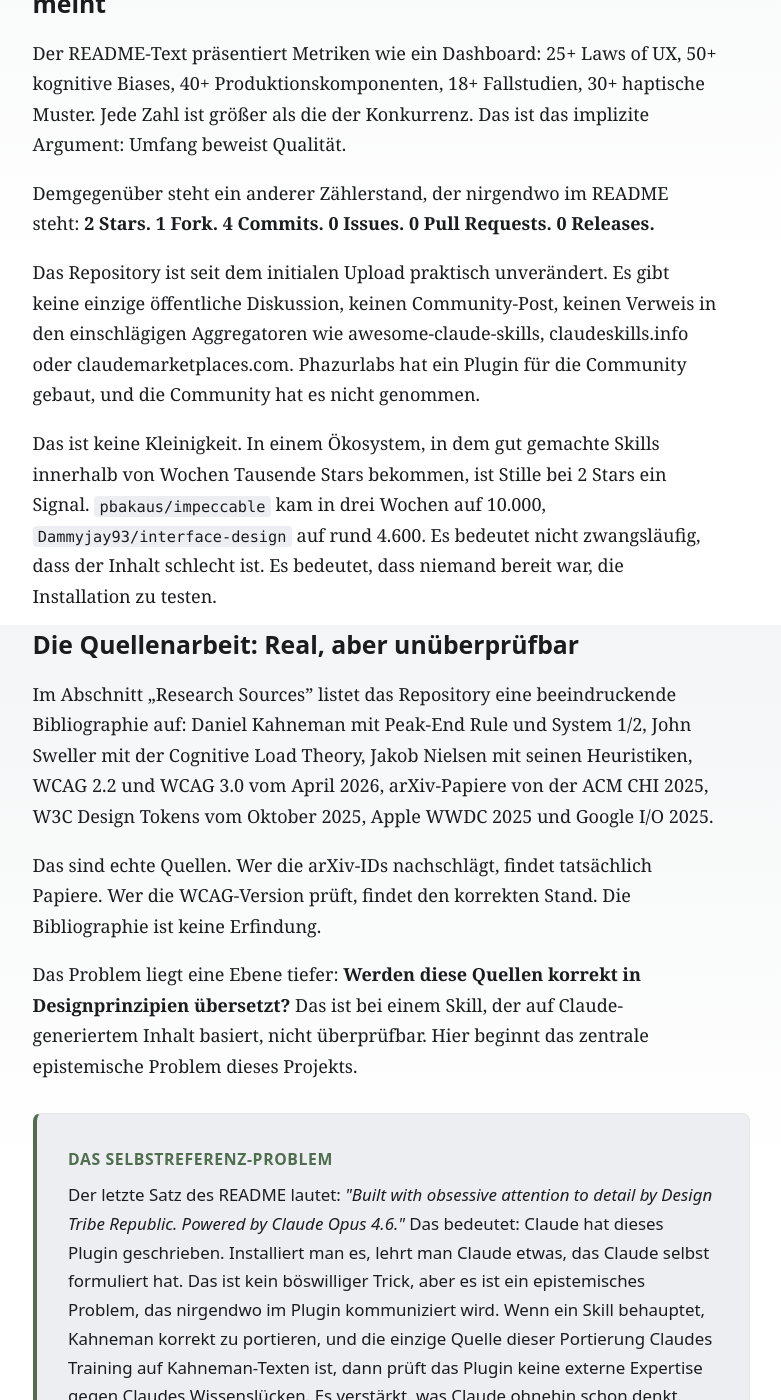
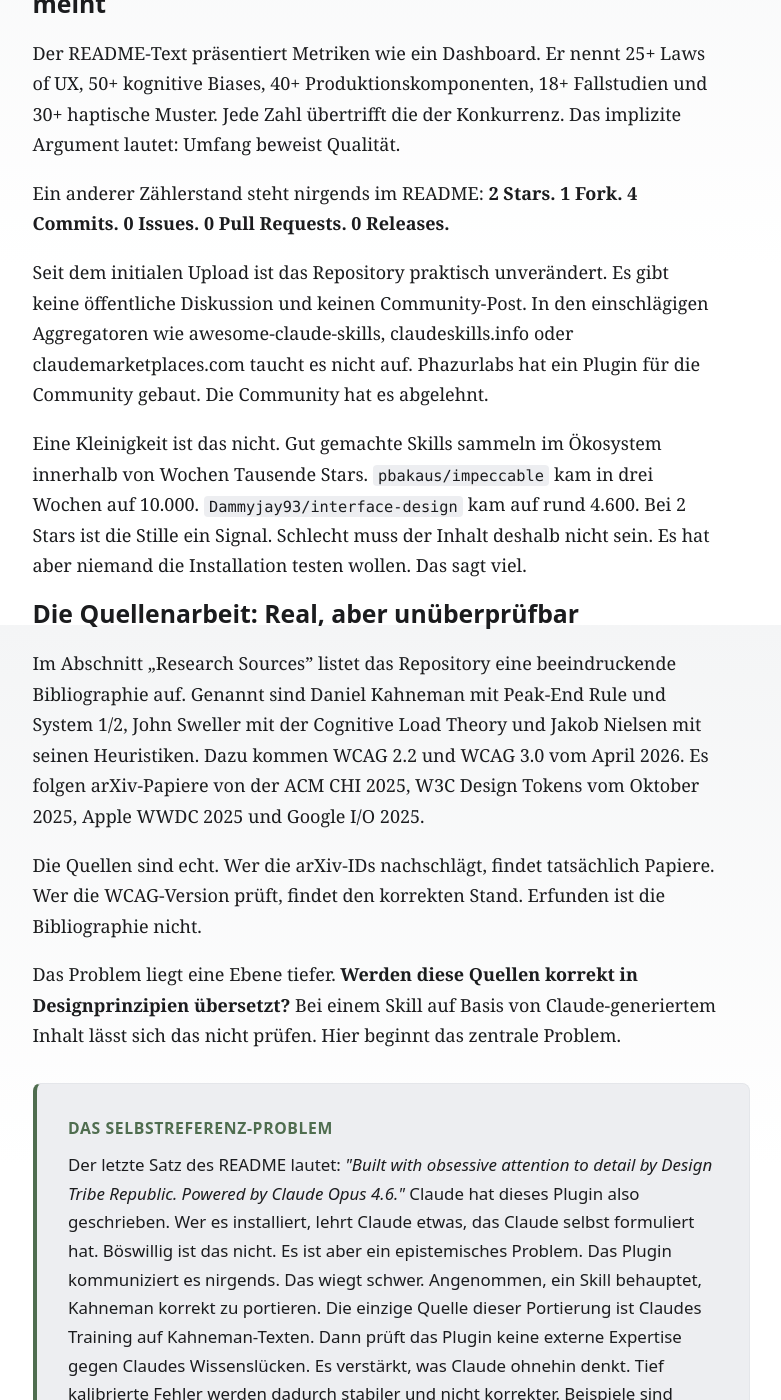
Before and after one commit to Kuchengnom/uxd-skill-audit, a Jekyll site: the page built from _posts/2026-06-15-ux-ui-mastery.md, in a window 1280 px wide and 1400 px high, scrolled down 2075 px. Shown: the whole window, without its empty margins (249-1030 px from the left). Built offline with Jekyll 4.4.1, drawn with Linux system fonts in a browser that asks for light colours; some of the changed text lies outside the part shown.

Commit message:
Restyle ux-ui-mastery in Sebastians Schreibstil (Register: Öffentlich)
Co-Authored-By: Claude Sonnet 5.5 <noreply@anthropic.com>
Claude-Session: https://claude.ai/code/session_01FoZpr2siHdHPcuJrMJHmD7

```diff
--- a/_posts/2026-06-15-ux-ui-mastery.md
+++ b/_posts/2026-06-15-ux-ui-mastery.md
@@ -29,74 +29,74 @@ tags:
   - phazurlabs
 ---
 
-Manche Repositories lassen sich durch ihren README-Einstieg sofort einordnen. `phazurlabs/ux-ui-mastery` beginnt mit der Zeile: *"The most comprehensive UX/UI design intelligence ever built for an AI coding assistant."* Dieser Superlativ ist nicht die Überschrift eines Abschnitts, sondern die erste Prämisse des gesamten Projekts. Alles, was folgt, soll ihn belegen.
+Manche Repositories lassen sich durch ihren README-Einstieg sofort einordnen. `phazurlabs/ux-ui-mastery` beginnt mit der Zeile: *"The most comprehensive UX/UI design intelligence ever built for an AI coding assistant."* Dieser Superlativ steht nicht in einer Abschnittsüberschrift. Er ist die erste Prämisse des gesamten Projekts. Alles, was folgt, soll ihn belegen.
 
-Was folgt, ist in der Tat beeindruckend groß: 19 Skills, 55 Referenzdateien, 10 Slash-Commands, 87 Dateien, 310.000 Wörter. Das sind Zahlen, die im Ökosystem der Claude-Design-Skills konkurrenzlos sind. Und genau deshalb lohnt es sich, diesen Skill genau anzusehen. Er treibt eine der grundlegendsten Fragen des gesamten Felds auf die Spitze: Ab wann ist mehr nicht mehr besser?
+Was folgt, ist in der Tat beeindruckend groß. In Zahlen sind es 19 Skills, 55 Referenzdateien, 10 Slash-Commands, 87 Dateien und 310.000 Wörter. Im Ökosystem der Claude-Design-Skills ist das konkurrenzlos. Genau deshalb lohnt sich der genaue Blick. Der Skill treibt eine der grundlegendsten Fragen des Felds auf die Spitze. Ab wann ist mehr nicht mehr besser?
 
 ## Der Zählerstand zählt, nur nicht so wie das Projekt es meint
 
-Der README-Text präsentiert Metriken wie ein Dashboard: 25+ Laws of UX, 50+ kognitive Biases, 40+ Produktionskomponenten, 18+ Fallstudien, 30+ haptische Muster. Jede Zahl ist größer als die der Konkurrenz. Das ist das implizite Argument: Umfang beweist Qualität.
+Der README-Text präsentiert Metriken wie ein Dashboard. Er nennt 25+ Laws of UX, 50+ kognitive Biases, 40+ Produktionskomponenten, 18+ Fallstudien und 30+ haptische Muster. Jede Zahl übertrifft die der Konkurrenz. Das implizite Argument lautet: Umfang beweist Qualität.
 
-Demgegenüber steht ein anderer Zählerstand, der nirgendwo im README steht: **2 Stars. 1 Fork. 4 Commits. 0 Issues. 0 Pull Requests. 0 Releases.**
+Ein anderer Zählerstand steht nirgends im README: **2 Stars. 1 Fork. 4 Commits. 0 Issues. 0 Pull Requests. 0 Releases.**
 
-Das Repository ist seit dem initialen Upload praktisch unverändert. Es gibt keine einzige öffentliche Diskussion, keinen Community-Post, keinen Verweis in den einschlägigen Aggregatoren wie awesome-claude-skills, claudeskills.info oder claudemarketplaces.com. Phazurlabs hat ein Plugin für die Community gebaut, und die Community hat es nicht genommen.
+Seit dem initialen Upload ist das Repository praktisch unverändert. Es gibt keine öffentliche Diskussion und keinen Community-Post. In den einschlägigen Aggregatoren wie awesome-claude-skills, claudeskills.info oder claudemarketplaces.com taucht es nicht auf. Phazurlabs hat ein Plugin für die Community gebaut. Die Community hat es abgelehnt.
 
-Das ist keine Kleinigkeit. In einem Ökosystem, in dem gut gemachte Skills innerhalb von Wochen Tausende Stars bekommen, ist Stille bei 2 Stars ein Signal. `pbakaus/impeccable` kam in drei Wochen auf 10.000, `Dammyjay93/interface-design` auf rund 4.600. Es bedeutet nicht zwangsläufig, dass der Inhalt schlecht ist. Es bedeutet, dass niemand bereit war, die Installation zu testen.
+Eine Kleinigkeit ist das nicht. Gut gemachte Skills sammeln im Ökosystem innerhalb von Wochen Tausende Stars. `pbakaus/impeccable` kam in drei Wochen auf 10.000. `Dammyjay93/interface-design` kam auf rund 4.600. Bei 2 Stars ist die Stille ein Signal. Schlecht muss der Inhalt deshalb nicht sein. Es hat aber niemand die Installation testen wollen. Das sagt viel.
 
 ## Die Quellenarbeit: Real, aber unüberprüfbar
 
-Im Abschnitt „Research Sources" listet das Repository eine beeindruckende Bibliographie auf: Daniel Kahneman mit Peak-End Rule und System 1/2, John Sweller mit der Cognitive Load Theory, Jakob Nielsen mit seinen Heuristiken, WCAG 2.2 und WCAG 3.0 vom April 2026, arXiv-Papiere von der ACM CHI 2025, W3C Design Tokens vom Oktober 2025, Apple WWDC 2025 und Google I/O 2025.
+Im Abschnitt „Research Sources" listet das Repository eine beeindruckende Bibliographie auf. Genannt sind Daniel Kahneman mit Peak-End Rule und System 1/2, John Sweller mit der Cognitive Load Theory und Jakob Nielsen mit seinen Heuristiken. Dazu kommen WCAG 2.2 und WCAG 3.0 vom April 2026. Es folgen arXiv-Papiere von der ACM CHI 2025, W3C Design Tokens vom Oktober 2025, Apple WWDC 2025 und Google I/O 2025.
 
-Das sind echte Quellen. Wer die arXiv-IDs nachschlägt, findet tatsächlich Papiere. Wer die WCAG-Version prüft, findet den korrekten Stand. Die Bibliographie ist keine Erfindung.
+Die Quellen sind echt. Wer die arXiv-IDs nachschlägt, findet tatsächlich Papiere. Wer die WCAG-Version prüft, findet den korrekten Stand. Erfunden ist die Bibliographie nicht.
 
-Das Problem liegt eine Ebene tiefer: **Werden diese Quellen korrekt in Designprinzipien übersetzt?** Das ist bei einem Skill, der auf Claude-generiertem Inhalt basiert, nicht überprüfbar. Hier beginnt das zentrale epistemische Problem dieses Projekts.
+Das Problem liegt eine Ebene tiefer. **Werden diese Quellen korrekt in Designprinzipien übersetzt?** Bei einem Skill auf Basis von Claude-generiertem Inhalt lässt sich das nicht prüfen. Hier beginnt das zentrale Problem.
 
 <div class="callout">
 <div class="callout__title">Das Selbstreferenz-Problem</div>
 
 Der letzte Satz des README lautet: <em>"Built with obsessive attention to detail by Design Tribe Republic. Powered by Claude Opus 4.6."</em>
 
-Das bedeutet: Claude hat dieses Plugin geschrieben. Installiert man es, lehrt man Claude etwas, das Claude selbst formuliert hat. Das ist kein böswilliger Trick, aber es ist ein epistemisches Problem, das nirgendwo im Plugin kommuniziert wird.
+Claude hat dieses Plugin also geschrieben. Wer es installiert, lehrt Claude etwas, das Claude selbst formuliert hat. Böswillig ist das nicht. Es ist aber ein epistemisches Problem. Das Plugin kommuniziert es nirgends. Das wiegt schwer.
 
-Wenn ein Skill behauptet, Kahneman korrekt zu portieren, und die einzige Quelle dieser Portierung Claudes Training auf Kahneman-Texten ist, dann prüft das Plugin keine externe Expertise gegen Claudes Wissenslücken. Es verstärkt, was Claude ohnehin schon denkt. Tiefkalibrierte Fehler werden dadurch stabiler, nicht korrekter: falsch vereinfachte Heuristiken, aus dem Kontext gerissene Biaseffekte.
+Angenommen, ein Skill behauptet, Kahneman korrekt zu portieren. Die einzige Quelle dieser Portierung ist Claudes Training auf Kahneman-Texten. Dann prüft das Plugin keine externe Expertise gegen Claudes Wissenslücken. Es verstärkt, was Claude ohnehin denkt. Tief kalibrierte Fehler werden dadurch stabiler und nicht korrekter. Beispiele sind falsch vereinfachte Heuristiken und aus dem Kontext gerissene Biaseffekte.
 
-Die methodisch sinnvolle Alternative: ein Domain-Experte vergleicht Claudes Portierung einer Quelle mit der Originalquelle und dokumentiert Abweichungen. Das ist aufwendig, aber das Einzige, was „korrekte Portierung" operationalisierbar macht.
+Methodisch sinnvoll wäre eine Alternative. Ein Domain-Experte vergleicht Claudes Portierung einer Quelle mit der Originalquelle und dokumentiert die Abweichungen. Aufwendig ist das. Nur so wird „korrekte Portierung" operationalisierbar.
 </div>
 
 ## Transparenz als Leerstelle
 
-Ein Plugin, das „the most comprehensive UX/UI design intelligence ever built" verspricht, trägt eine besondere Verantwortung zur Einschränkungskommunikation. Denn je umfangreicher die Versprechen, desto schwerwiegender sind Fehleinschätzungen.
+Ein Plugin, das „the most comprehensive UX/UI design intelligence ever built" verspricht, trägt eine besondere Verantwortung zur Einschränkungskommunikation. Je umfangreicher die Versprechen sind, desto schwerer wiegen Fehleinschätzungen. Das gilt hier.
 
-Was `ux-ui-mastery` kommuniziert: sehr viel Können. Was es nicht kommuniziert: irgendeine Grenze.
+`ux-ui-mastery` kommuniziert sehr viel Können. Eine Grenze kommuniziert es nicht.
 
-Es gibt keinen Abschnitt „When not to use this". Es gibt keine Warnung, dass WCAG-Compliance-Prüfung durch einen LLM keine formale Accessibility-Prüfung ersetzt. Es gibt keinen Hinweis, dass „Fitts's Law predicts a 23% improvement" eine grobe Modellschätzung ist und keine empirische Messung. Die Skill-Domain „Agentic AI" behandelt Claudes eigene Architektur als Designgegenstand, ohne die offensichtliche Befangenheit zu benennen.
+Einen Abschnitt „When not to use this" gibt es nicht. Eine Warnung fehlt, dass die WCAG-Compliance-Prüfung durch ein LLM keine formale Accessibility-Prüfung ersetzt. Ebenso fehlt der Hinweis, dass „Fitts's Law predicts a 23% improvement" eine grobe Modellschätzung ist und keine empirische Messung. In der Skill-Domain „Agentic AI" ist Claudes eigene Architektur Designgegenstand. Die offensichtliche Befangenheit benennt sie nicht.
 
-Das Schweigen zu Grenzen ist in diesem Skill besonders auffällig, weil er explizit den „Liz Lerman Critical Response Process" als Methodenquelle nennt. Der Critical Response Process ist in seiner Originalform ein strukturiertes Feedback-Verfahren, das explizit unterscheidet zwischen dem, was ein Werk zeigt, und dem, was es nicht zeigt. Ein Plugin, das diese Methode lehrt, ohne sie auf sich selbst anzuwenden, demonstriert genau den Fehler, vor dem die Methode schützen soll.
+Besonders auffällig ist das Schweigen zu Grenzen. Als Methodenquelle nennt der Skill explizit den „Liz Lerman Critical Response Process". In der Originalform ist das ein strukturiertes Feedback-Verfahren. Es unterscheidet explizit zwischen dem, was ein Werk zeigt, und dem, was es nicht zeigt. Das Plugin lehrt diese Methode und wendet sie nicht auf sich selbst an. Es demonstriert genau den Fehler, vor dem die Methode schützen soll. Der Widerspruch ist offensichtlich.
 
 ## 310.000 Wörter als Anti-Pattern
 
-Die Kennzahl „310K+ words" begegnet einem im README dreimal. Sie ist das stärkste Argument des Projekts und zugleich das aufschlussreichste Signal für ein grundlegendes Missverständnis.
+Die Kennzahl „310K+ words" begegnet einem im README dreimal. Sie ist das stärkste Argument des Projekts. Zugleich verrät sie ein grundlegendes Missverständnis.
 
-Sprachmodelle produzieren Text. Mehr Text zu produzieren kostet nichts. Die Frage ist nicht, ob 310.000 Wörter generiert werden können, sondern ob 310.000 Wörter nützlich sind. Das ist eine Frage, die nur durch Nutzung beantwortet werden kann. Die Community hat diese Antwort gegeben, indem sie ausgeblieben ist.
+Sprachmodelle produzieren Text. Mehr Text kostet nichts. Offen ist, ob 310.000 Wörter nützlich sind. Beantworten kann das nur die Nutzung. Die Community ist ausgeblieben. Das ist die Antwort.
 
-In der Designtheorie, auf die sich das Plugin beruft, gibt es einen Namen für das Phänomen, wenn Quantität als Qualitätsproxy verwendet wird: Feature Overflow, und auf der Ebene der Information Architecture Category Pollution. Ein System, das alles kategorisiert, kategorisiert nichts, weil die Kategorien ihre Unterscheidungskraft verlieren. Ein Plugin mit 19 Skill-Domains, 55 Referenzdateien und 87 Dateien hat dasselbe Problem auf der Ebene seiner eigenen Architektur.
+Die Designtheorie, auf die sich das Plugin beruft, hat einen Namen für dieses Phänomen. Wird Quantität als Qualitätsproxy verwendet, heißt es Feature Overflow. In der Information Architecture heißt es Category Pollution. Ein System, das alles kategorisiert, kategorisiert nichts. Ihre Unterscheidungskraft verlieren die Kategorien. Ein Plugin mit 19 Skill-Domains, 55 Referenzdateien und 87 Dateien hat dasselbe Problem. Es steckt in der eigenen Architektur.
 
-Das Plugin beschreibt im Abschnitt „How It Works" selbst, warum das ein Problem ist: „progressive disclosure — the same cognitive principle it teaches." Progressive Disclosure bedeutet, dass Nutzende nur das sehen, was sie in diesem Moment brauchen. 87 Dateien und 310.000 Wörter sind das Gegenteil davon. Das ist ein Kompendium, das alles gleichzeitig präsentiert.
+Im Abschnitt „How It Works" erklärt das Plugin das Problem selbst. Es nennt „progressive disclosure — the same cognitive principle it teaches." Progressive Disclosure heißt, dass Nutzende nur sehen, was sie in diesem Moment brauchen. 87 Dateien und 310.000 Wörter sind das Gegenteil. Das Kompendium präsentiert alles gleichzeitig.
 
 ## Der Vergleich mit dem Feld
 
-`ehmo/platform-design-skills`, in dieser Reihe mit dem Urteil „vertrauen" bewertet, hat 354 Stars, 92 Commits, ein CHANGELOG, PR-Guidelines und Apple HIG als PDF direkt im Repository. Der Inhalt ist weniger umfangreich, aber die Qualitätssicherung ist nachvollziehbar. `mastepanoski/claude-skills` kombiniert Nielsen, WCAG und Don Norman, also drei Frameworks die sich gegenseitig überprüfen lassen.
+`ehmo/platform-design-skills` bekam in dieser Reihe das Urteil „vertrauen". 354 Stars hat der Skill, 92 Commits, ein CHANGELOG und PR-Guidelines. Die Apple HIG liegt als PDF direkt im Repository. Sein Inhalt ist weniger umfangreich. Die Qualitätssicherung ist nachvollziehbar. `mastepanoski/claude-skills` kombiniert Nielsen, WCAG und Don Norman. Das sind drei Frameworks, die sich gegenseitig überprüfen lassen.
 
-`ux-ui-mastery` ist nach eigener Angabe größer als beide zusammen. Es hat weniger Nutzer als jeder andere in diesem Blog evaluierte Skill.
+`ux-ui-mastery` ist nach eigener Angabe größer als beide zusammen. Es hat weniger Nutzer als jeder andere Skill, den dieser Blog evaluiert hat.
 
 ## Empfehlung für den Unterrichtseinsatz
 
-Dieses Repository eignet sich nicht als primäre Lehrressource für UX-Methodik. Es ist weder hinreichend validiert noch ausreichend transparent über seine Grenzen.
+Als primäre Lehrressource für UX-Methodik eignet sich dieses Repository nicht. Es ist weder hinreichend validiert noch ausreichend transparent über seine Grenzen.
 
-Es eignet sich ausgezeichnet als Diskussionsgegenstand für zwei spezifische Lehrthemen:
+Ausgezeichnet eignet es sich als Diskussionsgegenstand für zwei Lehrthemen.
 
-Erstens: Der Unterschied zwischen Quellennennung und Quellenkompetenz. Die Bibliographie ist real. Die Portierung ist unüberprüfbar. Das ist genau das Problem, das Studierende beim kritischen Umgang mit jeder Quelle erkennen müssen, und hier tritt es in einer Form auf die sich zeigen lässt.
+Erstens der Unterschied zwischen Quellennennung und Quellenkompetenz. Real ist die Bibliographie. Unüberprüfbar ist die Portierung. Dieses Problem müssen Studierende bei jeder Quelle erkennen. Hier tritt es in einer Form auf, die sich zeigen lässt. Das taugt als Beispiel.
 
-Zweitens: Das Selbstreferenz-Problem bei KI-generierten Wissenssystemen. Wenn Claude beschreibt, wie man Designheuristiken korrekt anwenden soll, und dieses Destillat als Plugin in Claude zurückinstalliert wird, was genau lernt Claude dann? Das ist keine rhetorische Frage. Es ist eine offene Forschungsfrage, die im Feld noch unbeantwortet ist.
+Zweitens das Selbstreferenz-Problem bei KI-generierten Wissenssystemen. Claude beschreibt, wie man Designheuristiken korrekt anwendet. Dieses Destillat wird als Plugin in Claude zurückinstalliert. Was genau lernt Claude dann? Rhetorisch ist die Frage nicht. Im Feld ist es eine offene Forschungsfrage.
 
-310.000 Wörter können einen Ausgangspunkt für beide Diskussionen bilden. Als zuverlässige Designressource für die tägliche Praxis ist dieses Plugin derzeit nicht geeignet.
+310.000 Wörter können beide Diskussionen anstoßen. Als zuverlässige Designressource für die tägliche Praxis taugt das Plugin derzeit nicht.
```
